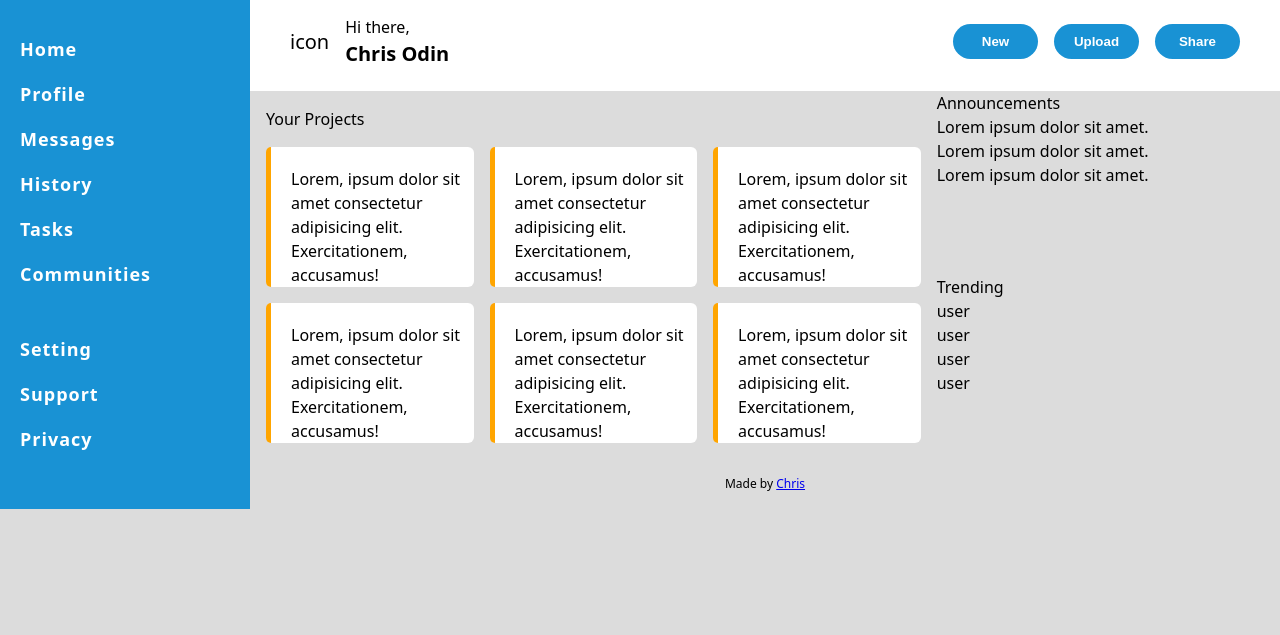
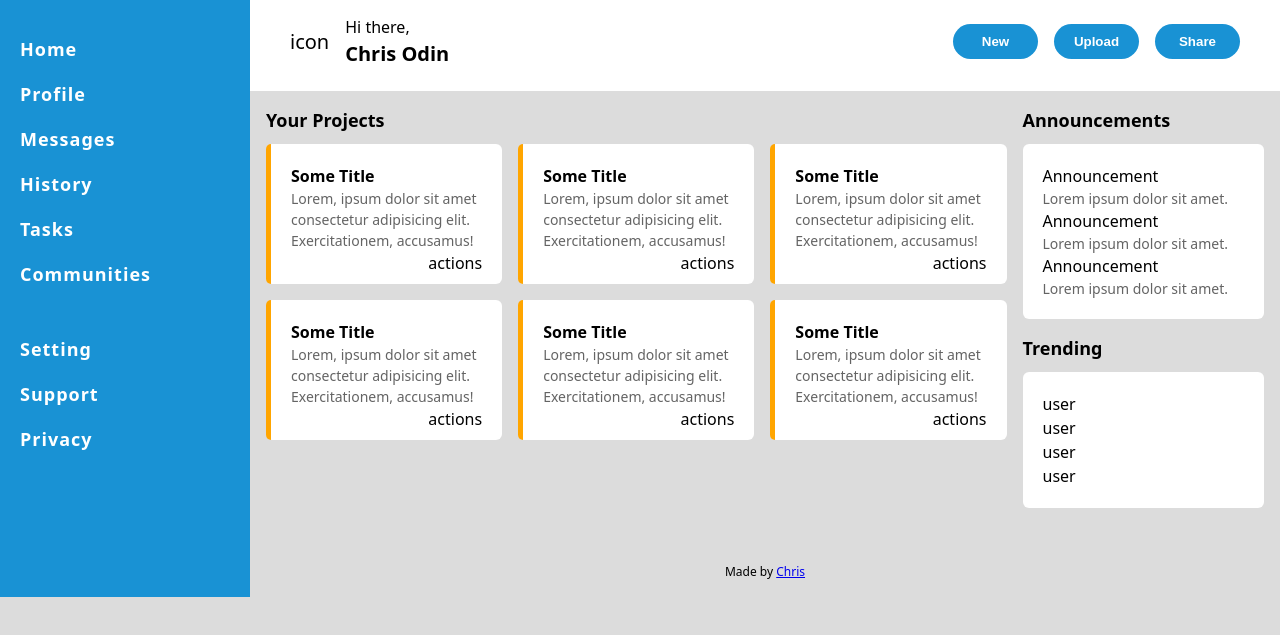
Before and after one commit to SVNRiS3/admin-dashboard, a plain HTML site: page index.html in a window 1280 px wide. Shown: the part 59-694 px from the top of the page. Drawn offline with Linux system fonts and the light colour scheme.

Commit message:
Style announcements and trending, fix main grid system

```diff
--- a/index.html
+++ b/index.html
@@ -57,49 +57,100 @@
 			<main>
 				<div class="projects">
 					<div class="section-title">Your Projects</div>
+					<div class="cards">
 						<div class="project-card">
+							<div class="card-title">Some Title</div>
+							<div class="card-text">
 								Lorem, ipsum dolor sit amet consectetur
-						adipisicing elit. Exercitationem, accusamus!
+								adipisicing elit. Exercitationem,
+								accusamus!
+							</div>
+							<div class="card-actions">actions</div>
 						</div>
 						<div class="project-card">
+							<div class="card-title">Some Title</div>
+							<div class="card-text">
 								Lorem, ipsum dolor sit amet consectetur
-						adipisicing elit. Exercitationem, accusamus!
+								adipisicing elit. Exercitationem,
+								accusamus!
+							</div>
+							<div class="card-actions">actions</div>
 						</div>
 						<div class="project-card">
+							<div class="card-title">Some Title</div>
+							<div class="card-text">
 								Lorem, ipsum dolor sit amet consectetur
-						adipisicing elit. Exercitationem, accusamus!
+								adipisicing elit. Exercitationem,
+								accusamus!
+							</div>
+							<div class="card-actions">actions</div>
 						</div>
 						<div class="project-card">
+							<div class="card-title">Some Title</div>
+							<div class="card-text">
 								Lorem, ipsum dolor sit amet consectetur
-						adipisicing elit. Exercitationem, accusamus!
+								adipisicing elit. Exercitationem,
+								accusamus!
+							</div>
+							<div class="card-actions">actions</div>
 						</div>
 						<div class="project-card">
+							<div class="card-title">Some Title</div>
+							<div class="card-text">
 								Lorem, ipsum dolor sit amet consectetur
-						adipisicing elit. Exercitationem, accusamus!
+								adipisicing elit. Exercitationem,
+								accusamus!
+							</div>
+							<div class="card-actions">actions</div>
 						</div>
 						<div class="project-card">
+							<div class="card-title">Some Title</div>
+							<div class="card-text">
 								Lorem, ipsum dolor sit amet consectetur
-						adipisicing elit. Exercitationem, accusamus!
+								adipisicing elit. Exercitationem,
+								accusamus!
+							</div>
+							<div class="card-actions">actions</div>
+						</div>
 					</div>
 				</div>
 				<div class="announcements">
 					<div class="section-title">Announcements</div>
+					<div class="announcement-items">
 						<div class="announcement">
+							<div class="announcement-title">
+								Announcement
+							</div>
+							<div class="card-text">
 								Lorem ipsum dolor sit amet.
 							</div>
+						</div>
 						<div class="announcement">
+							<div class="announcement-title">
+								Announcement
+							</div>
+							<div class="card-text">
 								Lorem ipsum dolor sit amet.
 							</div>
+						</div>
 						<div class="announcement">
+							<div class="announcement-title">
+								Announcement
+							</div>
+							<div class="card-text">
 								Lorem ipsum dolor sit amet.
+							</div>
+						</div>
 					</div>
 				</div>
 				<div class="trending">
 					<div class="section-title">Trending</div>
+					<div class="trending-users">
 						<div class="trending-user">user</div>
 						<div class="trending-user">user</div>
 						<div class="trending-user">user</div>
 						<div class="trending-user">user</div>
+					</div>
 				</div>
 			</main>
 			<footer>
--- a/style.css
+++ b/style.css
@@ -136,18 +136,24 @@ header #search {
 
 main {
 	display: grid;
-	grid-template: 1fr 1fr / 2fr 1fr;
+	grid-template: 1fr 1fr / 3fr 1fr;
+}
+
+.section-title {
+	font-size: 1.8rem;
+	font-weight: bold;
+	margin-bottom: 10px;
 }
 
 .projects {
 	grid-row: 1 / 3;
+	padding: 16px;
+}
+
+.cards {
 	display: grid;
-	grid-template: min-content 1fr / repeat(
-			auto-fit,
-			minmax(200px, 1fr)
-		);
+	grid-template-columns: repeat(auto-fit, minmax(200px, 1fr));
 	gap: 16px;
-	padding: 16px;
 }
 
 .projects > .section-title {
@@ -173,6 +179,37 @@ main {
 	border-radius: 6px 0 0 6px;
 }
 
+.card-title {
+	font-weight: bold;
+}
+
+.card-text {
+	font-size: 1.4rem;
+	color: rgb(100, 100, 100);
+}
+
+.card-actions {
+	display: flex;
+	justify-content: end;
+	align-items: center;
+	margin-right: 10px;
+	gap: 10px;
+}
+
+.announcements,
+.trending {
+	padding: 16px 16px 0 0;
+}
+
+.announcement-items,
+.trending-users {
+	display: flex;
+	flex-direction: column;
+	background-color: var(--main-color);
+	border-radius: 6px;
+	padding: 20px;
+}
+
 footer {
 	display: flex;
 	justify-content: center;
```
Lines whose indentation alone changed are shown as unchanged.
